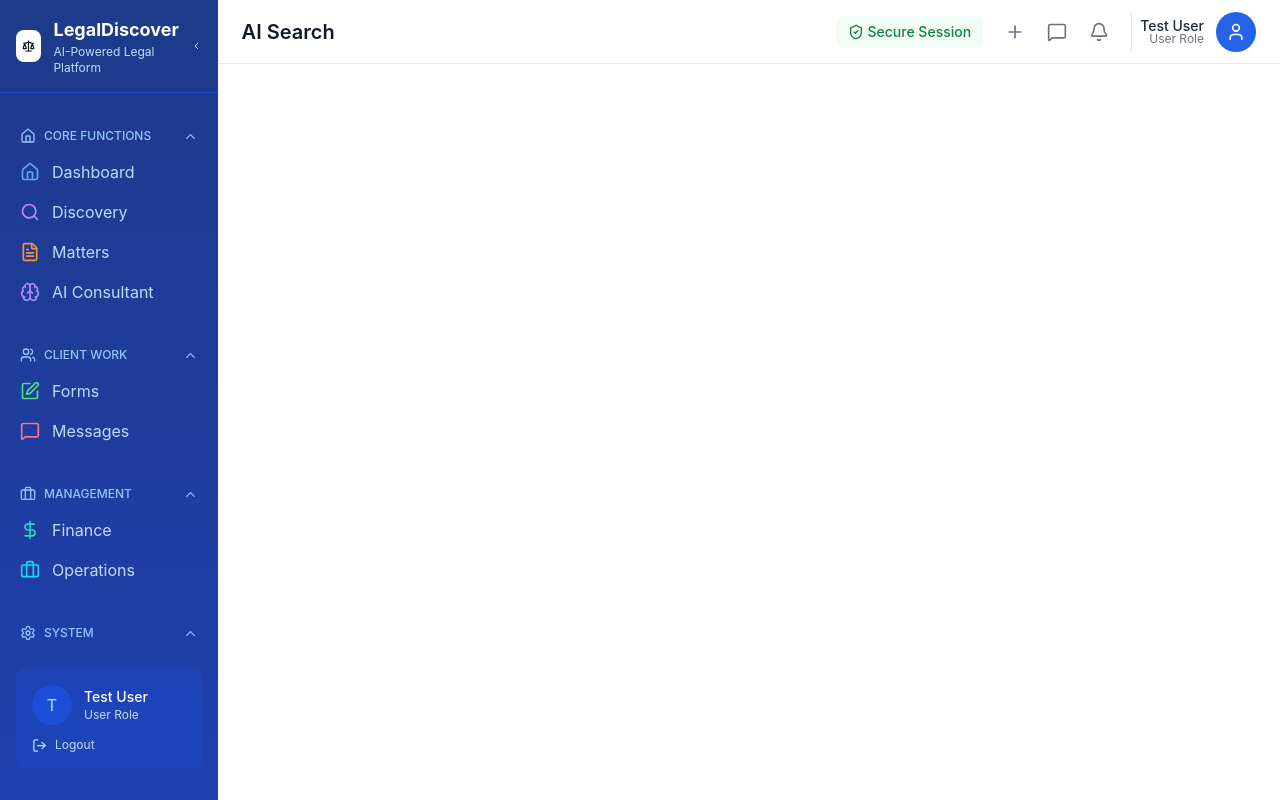
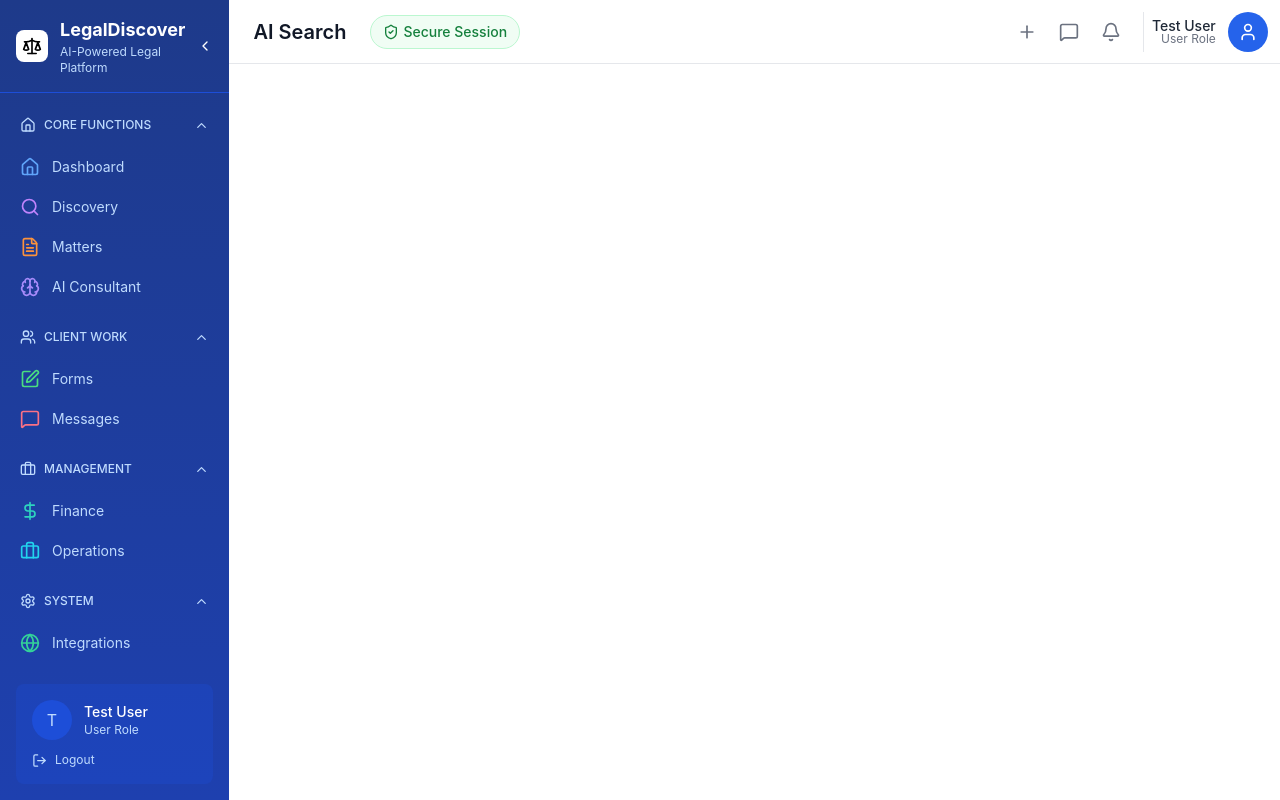
Before and after one commit to Rafayj34/LegalDiscover-NextJS-AWS-CDK, a Next.js app in the folder legaldiscoverapp/: page / in a window 1280 px wide. Built offline with nearby package versions, Linux system fonts and the light colour scheme.

Commit message:
fixed layout issues

```diff
--- a/legaldiscoverapp/components/header/header.tsx
+++ b/legaldiscoverapp/components/header/header.tsx
@@ -3,29 +3,38 @@ import { Bell, MessageSquare, Plus, ShieldCheck, User } from "lucide-react";
 export const Header = () => {
 
   const actions = [
-    <Plus size={20} />,
-    <MessageSquare size={20} />,
-    <Bell size={20} />
-  ]
+    { icon: <Plus size={20} />, label: "Create New" },
+    { icon: <MessageSquare size={20} />, label: "View Messages" },
+    { icon: <Bell size={20} />, label: "View Notifications", badge: 2 },
+  ];
+
   return (
-    <header className="flex items-center justify-between h-16 w-[84.5%] px-6 border-b border-gray-200">
-      <h2 className="text-xl font-semibold text-gray-900">
-        AI Search
-      </h2>
+    <header className="flex items-center justify-between h-16 max-w-[83%] w-full px-6 border-b border-gray-200 flex-shrink-0">
+      <div className="flex items-center space-x-6">
+        <h2 className="text-xl font-semibold text-gray-900 flex-shrink-0">
+          AI Search
+        </h2>
 
-      <div className="flex items-center space-x-4">
-        <div className="flex items-center px-3 py-1.5 rounded-[8px] bg-green-50 text-green-700 text-sm font-medium hover:bg-green-100 transition-colors">
+        <div className="flex items-center px-3 py-1.5 rounded-full bg-green-50 text-green-700 text-sm font-medium border border-green-200 hover:bg-green-100 transition-colors cursor-default whitespace-nowrap flex-shrink-0">
           <ShieldCheck size={16} className="mr-1" />
           Secure Session
         </div>
+      </div>
+      <div className="flex items-center space-x-4 flex-shrink-0">
 
         <div className="flex items-center space-x-2.5 text-medium-gray">
-          {actions.map((i, index) => (
+          {actions.map((action, index) => (
             <div
               key={index}
-              className="cursor-pointer p-1.5 rounded-full hover:bg-gray-100 hover:text-gray-700 transition-colors"
+              aria-label={action.label}
+              className="relative p-1.5 rounded-full hover:bg-gray-100 hover:text-gray-700 transition-colors"
             >
-              {i}
+              {action.icon}
+              {action.label === "View Messages" && action.badge && (
+                <span className="absolute top-0 right-0 inline-flex items-center justify-center px-1.5 py-0.5 text-xs font-bold leading-none text-red-100 bg-red-500 rounded-full transform translate-x-1/2 -translate-y-1/2">
+                  {action.badge}
+                </span>
+              )}
             </div>
           ))}
         </div>
--- a/legaldiscoverapp/components/sidebar/Sidebar.tsx
+++ b/legaldiscoverapp/components/sidebar/Sidebar.tsx
@@ -95,7 +95,7 @@ export const Sidebar = () => {
       )}
 
       <aside
-        className={`fixed md:static top-0 left-0 h-[100vh] w-[17%] z-50 bg-gradient-to-b from-[#1e3a8a] to-[#1e40af] text-white transform transition-transform duration-300 flex flex-col
+        className={`fixed md:static top-0 left-0 h-screen md:h-[100vh] w-72 md:w-[256px] z-50 bg-gradient-to-b from-[#1e3a8a] to-[#1e40af] text-white transform transition-transform duration-300 flex flex-col
           ${mobileOpen ? "translate-x-0" : "-translate-x-full md:translate-x-0"}
         `}
       >
@@ -119,7 +119,7 @@ export const Sidebar = () => {
           />
         </div>
 
-        <div className="px-2 h-[70vh] overflow-y-auto scrollbar-hide">
+        <div className="px-2 overflow-y-auto flex-1 scrollbar-hide">
           {navigationTabs.map((group, idx) => {
             const sectionName = group.section.name;
             const isExpanded = expandedStates[sectionName]
@@ -127,7 +127,7 @@ export const Sidebar = () => {
             return (
               <div key={idx}>
                 <div
-                  className="flex cursor-pointer text-blue-300 hover:text-white items-center mt-[35px] mb-2 px-3"
+                  className="flex cursor-pointer text-[#bfdbfe] hover:text-white items-center py-2 mt-4 mb-2 px-3"
                   onClick={() => handleToggle(sectionName)}
                 >
                   {group.section.icon}
@@ -136,14 +136,15 @@ export const Sidebar = () => {
                   </h3>
 
                   {isExpanded ? (
-                    <ChevronUp size={15} className="ml-auto" />
+                    <ChevronUp size={15} className="ml-auto transition-transform duration-200" />
                   ) : (
-                    <ChevronDown size={15} className="ml-auto" />
+                    <ChevronDown size={15} className="ml-auto transition-transform duration-200" />
                   )}
                 </div>
 
                 {isExpanded &&
-                  group.items.map((item, i) => (
+                  <div className="space-y-1">
+                    {group.items.map((item, i) => (
                       <Link
                         key={i}
                         href={item.href}
@@ -151,9 +152,11 @@ export const Sidebar = () => {
                         className={`flex items-center gap-3 px-3 py-2 rounded-lg cursor-pointer text-blue-200 hover:bg-primary-blue hover:text-white`}
                       >
                         {item.icon}
-                      <span>{item.label}</span>
+                        <span className="text-sm">{item.label}</span>
                       </Link>
                     ))}
+                  </div>
+                }
               </div>
             );
           })}
```
Lines whose indentation alone changed are shown as unchanged.
